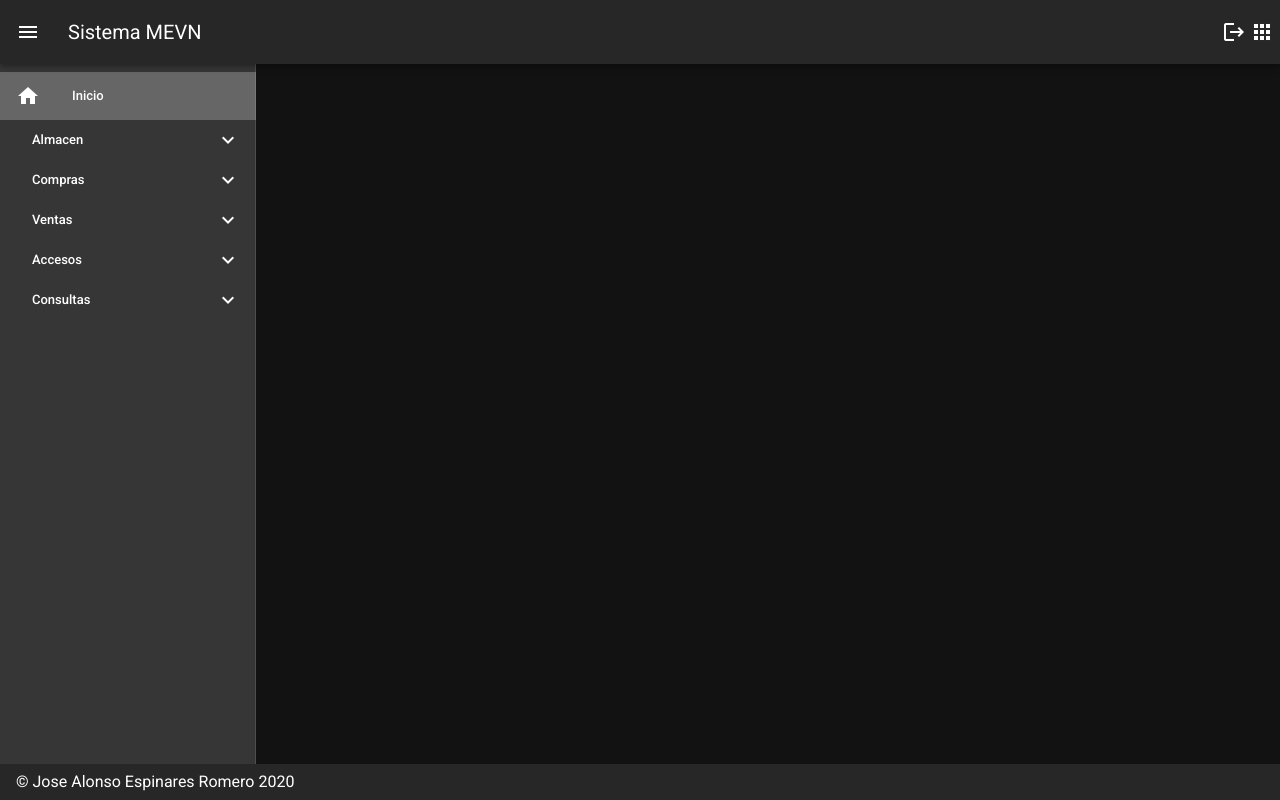
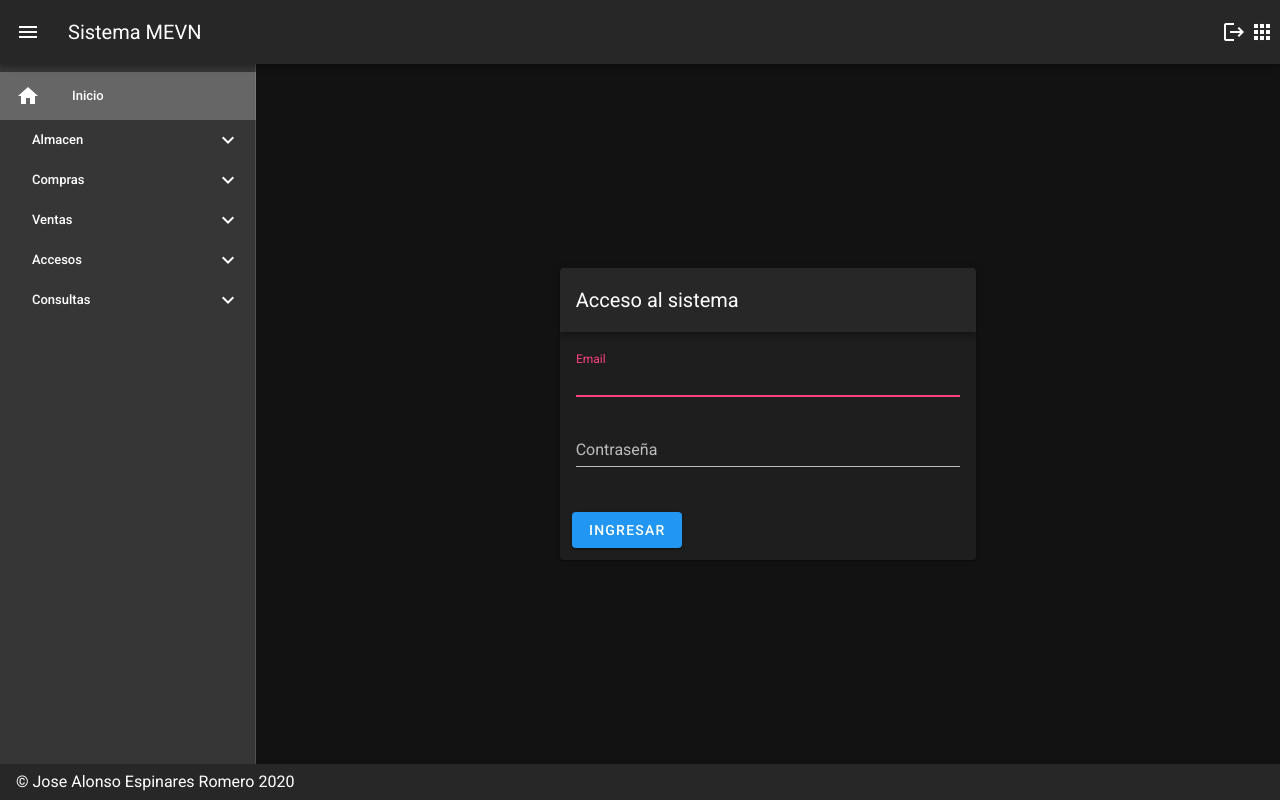
Before and after one commit to JAlonsoER96/front, a Vue app: page /login in a window 1280 px wide. Built offline with nearby package versions, Linux system fonts and the light colour scheme.

Commit message:
Meto do Ingreso al sistema

```diff
--- /dev/null
+++ b/src/components/Login.vue
@@ -0,0 +1,43 @@
+<template>
+  <v-layout align-center justify-center>
+    <v-flex xs12 sm8 lg5 x14>
+      <v-card>
+        <v-toolbar dark>
+          <v-toolbar-title>Acceso al sistema</v-toolbar-title>
+        </v-toolbar>
+        <v-card-text>
+          <v-text-field autofocus color="accent" label="Email" required v-model="email"></v-text-field>
+          <v-text-field color="accent" label="Contraseña" type="password" v-model="password"></v-text-field>
+        </v-card-text>
+        <v-card-actions class="px-3 pb-3">
+          <v-flex text-xs-center>
+            <v-btn color="primary" @click="ingresar">Ingresar</v-btn>
+          </v-flex>
+        </v-card-actions>
+      </v-card>
+    </v-flex>
+  </v-layout>
+</template>
+
+<script>
+import axios from "axios";
+export default {
+  data: () => ({
+    email: "",
+    password: ""
+  }),
+  methods: {
+    ingresar() {
+      axios
+        .post("usuario/login", { email: this.email, password: this.password })
+        .then(function(response) {
+          console.log(response.data.user);
+          console.log(response.data.tokenReturn);
+        })
+        .catch(function(error) {
+          console.log(error);
+        });
+    }
+  }
+};
+</script>
--- a/src/router/index.js
+++ b/src/router/index.js
@@ -2,6 +2,7 @@ import Vue from 'vue'
 import VueRouter from 'vue-router'
 import Home from '../views/Home.vue'
 import Categoria from '../components/Categoria.vue'
+import Login from '../components/Login.vue'
 
 Vue.use(VueRouter)
 
@@ -23,6 +24,11 @@ Vue.use(VueRouter)
       path: '/categorias',
       name: 'Categoria',
       component: Categoria
+    },
+  {
+    path: '/login',
+    name: 'login',
+    component: Login
   }
 ]
 
```
